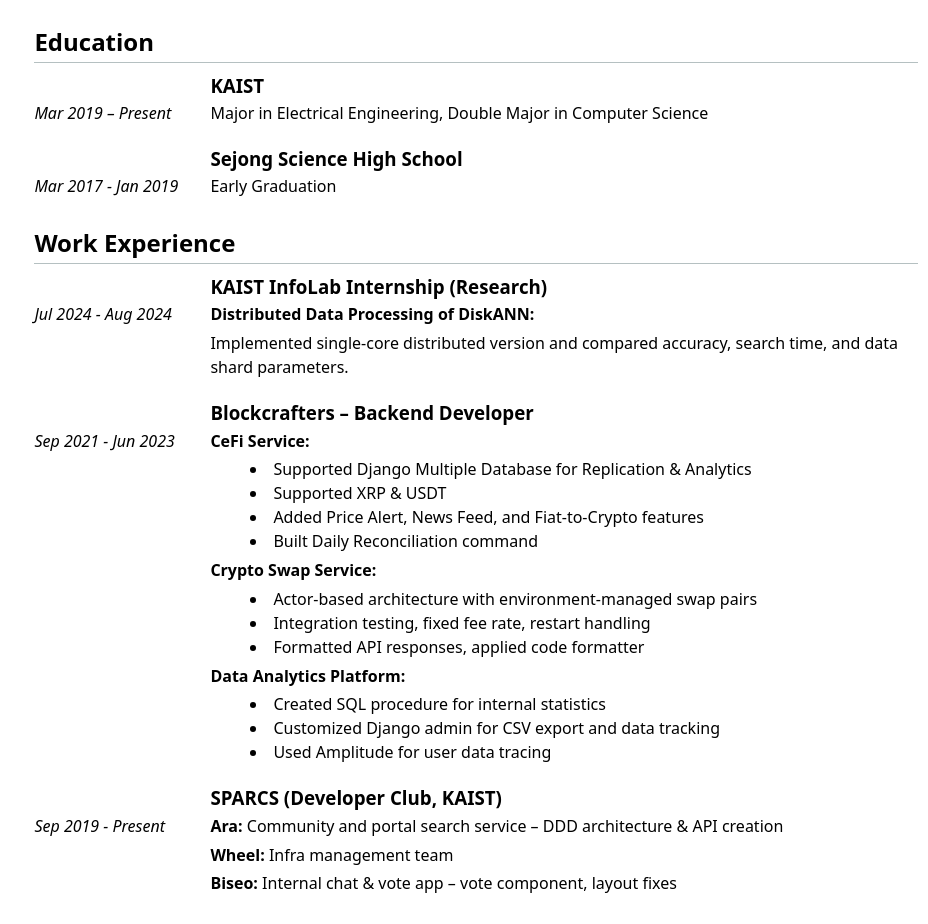
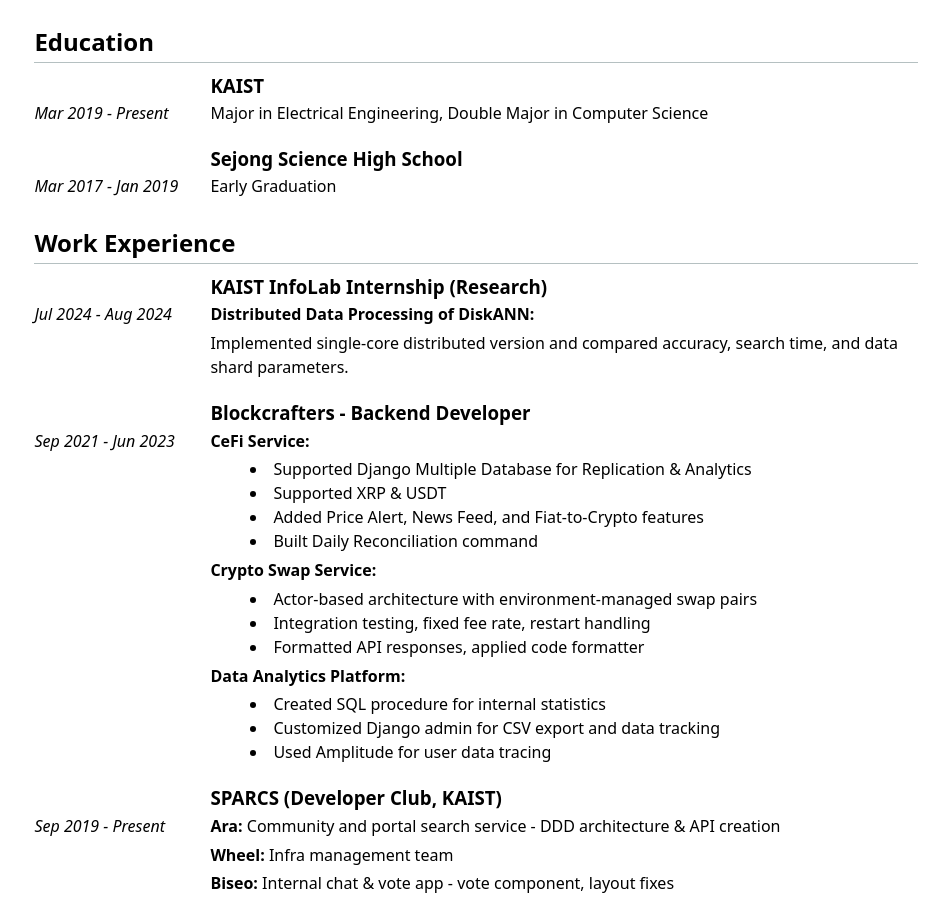
Before and after one commit to hyukychang/dsc106_portfolio, a plain HTML site: page cv/index.html in a window 1280 px wide. Shown: the part 407-1331 px from the top of the page, without its empty margins (164-1092 px from the left). Drawn offline with Linux system fonts and the light colour scheme.

Commit message:
Fix typo

```diff
--- a/cv/index.html
+++ b/cv/index.html
@@ -28,7 +28,7 @@
         <h2>Education</h2>
         <article>
             <h3>KAIST</h3>
-            <time>Mar 2019 – Present</time>
+            <time>Mar 2019 - Present</time>
             <p>Major in Electrical Engineering, Double Major in Computer Science</p>
         </article>
         <article>
@@ -47,7 +47,7 @@
             <p>Implemented single-core distributed version and compared accuracy, search time, and data shard parameters.</p>
         </article>
         <article>
-            <h3>Blockcrafters – Backend Developer</h3>
+            <h3>Blockcrafters - Backend Developer</h3>
             <time>Sep 2021 - Jun 2023</time>
             <p><strong>CeFi Service:</strong></p>
             <ul>
@@ -72,9 +72,9 @@
         <article>
             <h3>SPARCS (Developer Club, KAIST)</h3>
             <time>Sep 2019 - Present</time>
-            <p><strong>Ara:</strong> Community and portal search service – DDD architecture & API creation</p>
+            <p><strong>Ara:</strong> Community and portal search service - DDD architecture & API creation</p>
             <p><strong>Wheel:</strong> Infra management team</p>
-            <p><strong>Biseo:</strong> Internal chat & vote app – vote component, layout fixes</p>
+            <p><strong>Biseo:</strong> Internal chat & vote app - vote component, layout fixes</p>
         </article>
     </section>
 
```
